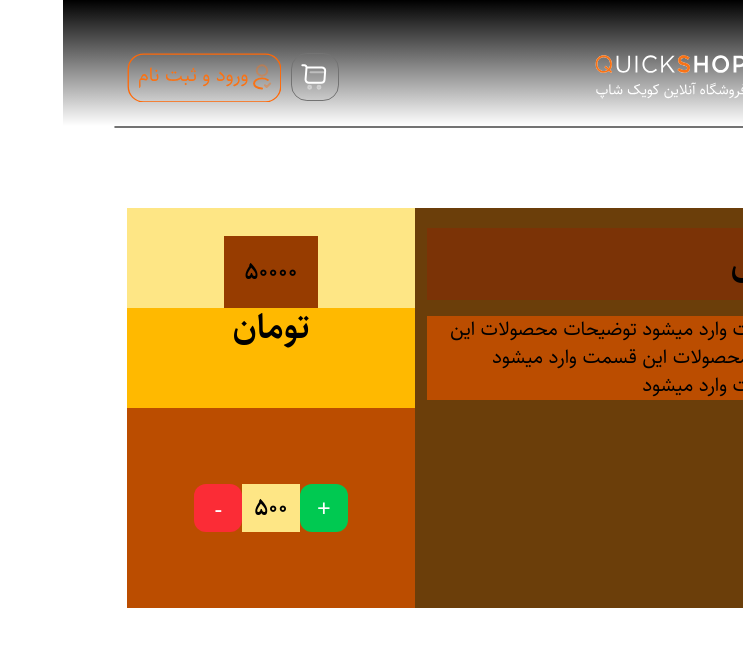
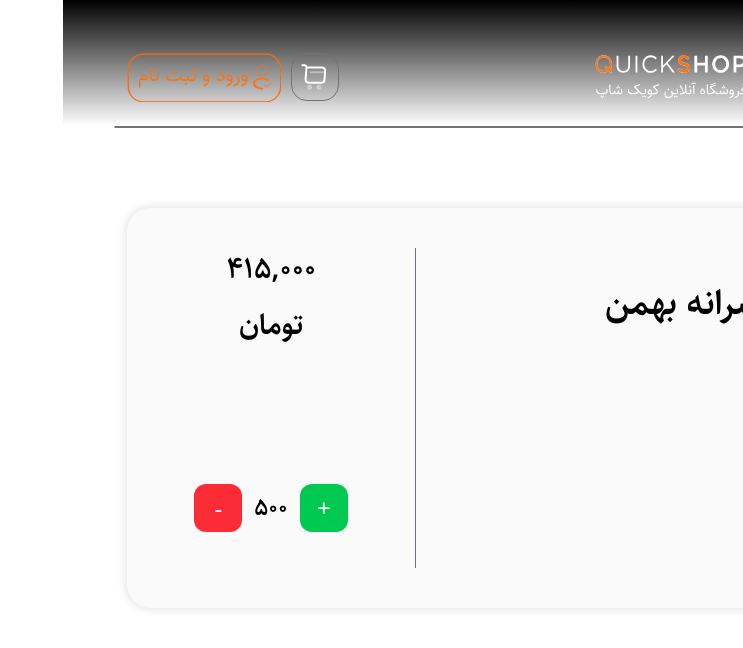
Before and after one commit to Emir145813/Quick-Shop, a Next.js app: page /shop/1 in a window 1280 px wide. Shown: the top 648 px of the page, without its empty margins (537-1280 px from the left). Built offline with nearby package versions, Linux system fonts and the light colour scheme; data requests are answered from the project's data file.

Commit message:
product page styling and key specs section is coded

```diff
--- a/src/app/database/db.json
+++ b/src/app/database/db.json
@@ -5,7 +5,25 @@
       "title": "کفش اسپرت پسرانه بهمن",
       "price": "415,000" ,
       "image_src": "/img/products/image_1.png",
-      "description": "This is a great product.",
+      "specs": {
+        "spec" : [
+          {
+            "id" : 1,
+            "key" : "سایز",
+            "value" : "35"
+          },
+          {
+            "id" : 2,
+            "key" : "جنس",
+            "value" : "چرم"
+          },
+          {
+            "id" : 3,
+            "key" : "زیره",
+            "value" : "pu"
+          }
+        ]
+      },
       "pclass" : "کفش- اسپرت"
     },
     {
@@ -13,7 +31,25 @@
       "title": "کیف کلاسیک مهرخ",
       "price": "415,000",
       "image_src": "/img/products/image_2.png",
-      "description": "This is another great product.",
+      "specs": {
+        "spec" : [
+          {
+            "id" : 1,
+            "key" : "سایز",
+            "value" : "35"
+          },
+          {
+            "id" : 2,
+            "key" : "جنس",
+            "value" : "چرم"
+          },
+          {
+            "id" : 3,
+            "key" : "زیره",
+            "value" : "pu"
+          }
+        ]
+      },
       "pclass" : "کیف- کلاسیک"
     },
     {
@@ -21,7 +57,25 @@
       "title": "بوت گیسو",
       "price": "415,000",
       "image_src": "/img/products/image_3.png",
-      "description": "You will love this product.",
+      "specs": {
+        "spec" : [
+          {
+            "id" : 1,
+            "key" : "سایز",
+            "value" : "35"
+          },
+          {
+            "id" : 2,
+            "key" : "جنس",
+            "value" : "چرم"
+          },
+          {
+            "id" : 3,
+            "key" : "زیره",
+            "value" : "pu"
+          }
+        ]
+      },
       "pclass" : "کفش- بوت"
     },
     {
@@ -29,7 +83,25 @@
       "title": "کیف دوشی گلرخ",
       "price": "415,000",
       "image_src": "/img/products/image_4.png",
-      "description": "Best product in the market.",
+      "specs": {
+        "spec" : [
+          {
+            "id" : 1,
+            "key" : "سایز",
+            "value" : "35"
+          },
+          {
+            "id" : 2,
+            "key" : "جنس",
+            "value" : "چرم"
+          },
+          {
+            "id" : 3,
+            "key" : "زیره",
+            "value" : "pu"
+          }
+        ]
+      },
       "pclass" : "کیف- دوشی"
     },
     {
@@ -37,7 +109,25 @@
       "title": "کفش مجلسی سیندرلا",
       "price": "415,000",
       "image_src": "/img/products/image_5.png",
-      "description": "Best product in the market.",
+      "specs": {
+        "spec" : [
+          {
+            "id" : 1,
+            "key" : "سایز",
+            "value" : "35"
+          },
+          {
+            "id" : 2,
+            "key" : "جنس",
+            "value" : "چرم"
+          },
+          {
+            "id" : 3,
+            "key" : "زیره",
+            "value" : "pu"
+          }
+        ]
+      },
       "pclass" : ""
     },
     {
@@ -45,7 +135,25 @@
       "title": "ست مجلسی کیف پول و دوشی مهرو",
       "price": "415,000",
       "image_src": "/img/products/image_6.png",
-      "description": "Best product in the market.",
+      "specs": {
+        "spec" : [
+          {
+            "id" : 1,
+            "key" : "سایز",
+            "value" : "35"
+          },
+          {
+            "id" : 2,
+            "key" : "جنس",
+            "value" : "چرم"
+          },
+          {
+            "id" : 3,
+            "key" : "زیره",
+            "value" : "pu"
+          }
+        ]
+      },
       "pclass" : "کفش- مجلسی"
     },
     {
@@ -53,7 +161,25 @@
       "title": "کیف کلاسیک ابیرو",
       "price": "415,000",
       "image_src": "/img/products/image_7.png",
-      "description": "Best product in the market.",
+      "specs": {
+        "spec" : [
+          {
+            "id" : 1,
+            "key" : "سایز",
+            "value" : "35"
+          },
+          {
+            "id" : 2,
+            "key" : "جنس",
+            "value" : "چرم"
+          },
+          {
+            "id" : 3,
+            "key" : "زیره",
+            "value" : "pu"
+          }
+        ]
+      },
       "pclass" : "کیف- کلاسیک"
     },
     {
@@ -61,7 +187,25 @@
       "title": "کفش مجلسی رعنا",
       "price": "415,000",
       "image_src": "/img/products/image_8.png",
-      "description": "Best product in the market.",
+      "specs": {
+        "spec" : [
+          {
+            "id" : 1,
+            "key" : "سایز",
+            "value" : "35"
+          },
+          {
+            "id" : 2,
+            "key" : "جنس",
+            "value" : "چرم"
+          },
+          {
+            "id" : 3,
+            "key" : "زیره",
+            "value" : "pu"
+          }
+        ]
+      },
       "pclass" : "کیف- مجلسی"
     },
     {
@@ -69,7 +213,25 @@
       "title": "کیف پول آتنا",
       "price": "415,000",
       "image_src": "/img/products/image_9.png",
-      "description": "Best product in the market.",
+      "specs": {
+        "spec" : [
+          {
+            "id" : 1,
+            "key" : "سایز",
+            "value" : "35"
+          },
+          {
+            "id" : 2,
+            "key" : "جنس",
+            "value" : "چرم"
+          },
+          {
+            "id" : 3,
+            "key" : "زیره",
+            "value" : "pu"
+          }
+        ]
+      },
       "pclass" : "کیف- کیف پول"
     },
     {
@@ -77,7 +239,25 @@
       "title": "صندل هرمز",
       "price": "415,000",
       "image_src": "/img/products/image_10.png",
-      "description": "Best product in the market.",
+      "specs": {
+        "spec" : [
+          {
+            "id" : 1,
+            "key" : "سایز",
+            "value" : "35"
+          },
+          {
+            "id" : 2,
+            "key" : "جنس",
+            "value" : "چرم"
+          },
+          {
+            "id" : 3,
+            "key" : "زیره",
+            "value" : "pu"
+          }
+        ]
+      },
       "pclass" : "کفش- صندل"
     },
     {
@@ -85,7 +265,25 @@
       "title": "کفش مجلسی لاله",
       "price": "415,000",
       "image_src": "/img/products/image_11.png",
-      "description": "Best product in the market.",
+      "specs": {
+        "spec" : [
+          {
+            "id" : 1,
+            "key" : "سایز",
+            "value" : "35"
+          },
+          {
+            "id" : 2,
+            "key" : "جنس",
+            "value" : "چرم"
+          },
+          {
+            "id" : 3,
+            "key" : "زیره",
+            "value" : "pu"
+          }
+        ]
+      },
       "pclass" : "کفش- مجلسی"
     }
   ]
--- a/src/app/shop/[id]/page.tsx
+++ b/src/app/shop/[id]/page.tsx
@@ -2,6 +2,8 @@ import Button from '@/app/components/Button'
 import Container from '@/app/components/Container'
 import Image from 'next/image'
 import React from 'react'
+import { IProduct } from '../page'
+
 
 type Tprops={
   params:Promise<{id : number}>
@@ -16,44 +18,59 @@ async function ProductPage(props :Tprops) {
   const infoP = await infoPResult.json();
   return (
     <Container>
-      <div className='bg-amber-300 h-[50vh] mt-20 rounded-3xl grid grid-cols-12' >
-        <div className='col-span-3 bg-amber-600/30 flex justify-center items-center' >
+      <div className='bg-[#FAFAFA] shadow-[0px_0px_8px_2px_rgba(0,_0,_0,_0.1)] h-[50vh] mt-20 rounded-3xl grid grid-cols-12' >
+        <div className='col-span-3 flex justify-center items-center' >
           <Image
-            src="/img/products img/1.png"
+            src={`${infoP.image_src}`}
             alt='product image'
             width={500}
             height={500}
           />
         </div>
-        <div className='col-span-6 bg-amber-950/80 px-3 py-5' >
-          <h1 className='text-4xl font-sahel-semiBold bg-amber-900 p-4 mb-4'>
-            اسم محصول اول
-          </h1>
-          <p className='text-xl font-sahel-regular bg-amber-700'>
-            توضیحات محصولات این قسمت وارد میشود
-            توضیحات محصولات این قسمت وارد میشود
-            توضیحات محصولات این قسمت وارد میشود
-            توضیحات محصولات این قسمت وارد میشود
-          </p>
+        <div className='col-span-6 flex flex-col justify-center' >
+          <div className=' h-[80%] px-3 py-5 border-x-[1.33px] border-gray-500' >
+            <h1 className='text-4xl font-sahel-semiBold p-4 mb-4'>
+              {infoP.title}
+            </h1>
+            <div className='py-2 font-sahel-semiBold'>
+              <h2>
+                مشخصات کلیدی
+              </h2>
+            </div>
+            <div className='text-xl font-sahel-regular text-gray-800 flex '>
+              <ul>
+                {infoP.specs.spec.map((item: {key : string , value : string ,id : number}) => (
+                  <li key={item.id} className='p-2 border-b border-gray-500'>
+                    <span className='font-sahel-semiBold'>
+                      {item.key} :
+                    </span>
+                    <span>
+                      {item.value}
+                    </span>
+                  </li>
+                ))}
+              </ul>
+            </div>
+          </div>
         </div>
-        <div className='col-span-3 grid grid-cols-1 grid-rows-2 justify-center items-center bg-amber-600/30' >
-          <div className='h-full bg-amber-900 grid grid-rows-2'>
-            <div className='bg-amber-200 flex justify-center items-end'>
-              <span className='p-5 font-sahel-semiBold text-2xl bg-amber-800'>
-                50000
+        <div className='col-span-3 grid grid-cols-1 grid-rows-2 justify-center items-center' >
+          <div className='h-full grid grid-rows-2'>
+            <div className='flex justify-center items-end'>
+              <span className='p-5 font-sahel-semiBold text-3xl'>
+                {infoP.price}
               </span>
             </div>
-            <div className='font-sahel-semiBold text-4xl bg-amber-400 flex justify-center'>
+            <div className='font-sahel-semiBold text-3xl flex justify-center'>
               <span >
                 تومان
               </span>
             </div>
           </div>
-          <div className='bg-amber-700 flex items-center justify-center h-full'>
+          <div className='flex items-center justify-center h-full'>
             <Button color={"bg-green-500"}>
               +
             </Button >
-            <span className='px-3 text-2xl font-sahel-semiBold bg-amber-200 py-2'>
+            <span className='px-3 text-2xl font-sahel-semiBold py-2'>
               500
             </span>
             <Button color={"bg-red-500"}>
--- a/src/app/shop/page.tsx
+++ b/src/app/shop/page.tsx
@@ -14,6 +14,13 @@ export interface IProduct {
   rating ?: {
     rate ?: number ,
     count ?: number
+  },
+  specs ?: {
+    spec: {
+      id : number
+      key: string,
+      value: string
+    }[]
   }
 }
 
@@ -24,7 +31,7 @@ async function Shop() {
 
   return (
     <Container>
-      <div className='grid grid-cols-4 bg-[#FAFAFA] p-[20px] my-[54px] gap-[24px] rounded-[24px]' >
+      <div className='grid grid-cols-4 bg-[#FAFAFA] shadow-[0px_0px_8px_2px_rgba(0,_0,_0,_0.1)] p-[20px] my-[54px] gap-[24px] rounded-[24px]' >
         {PInfo.map((product : IProduct) => (
           <Link key={product.id} href={`/shop/${product.id}`} >
             <Product title={product.title} image_src={product.image_src} pclass={product.pclass} price={product.price}/>
```
Also changed, not shown: src/app/components/Product.tsx (+6 -6 lines).
